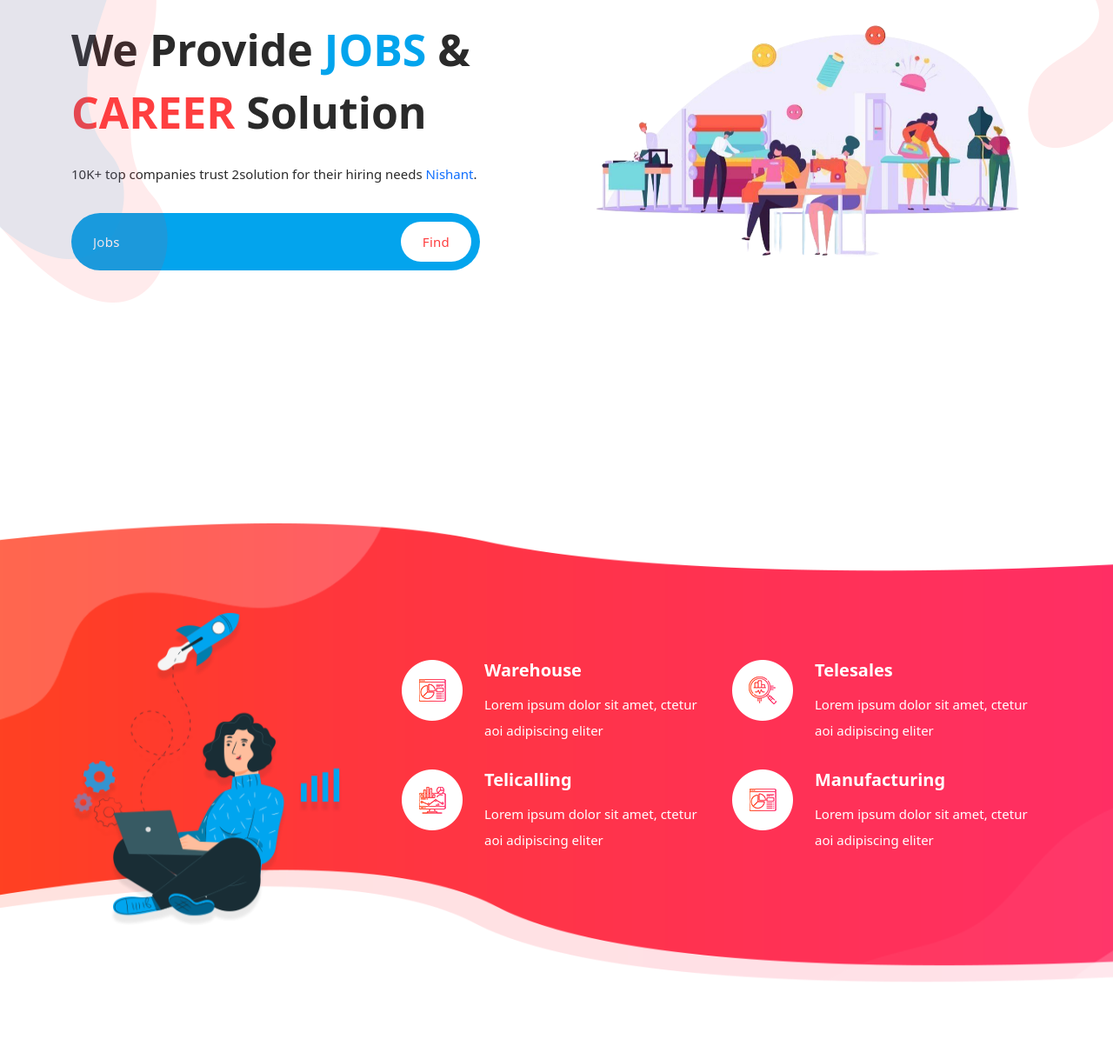
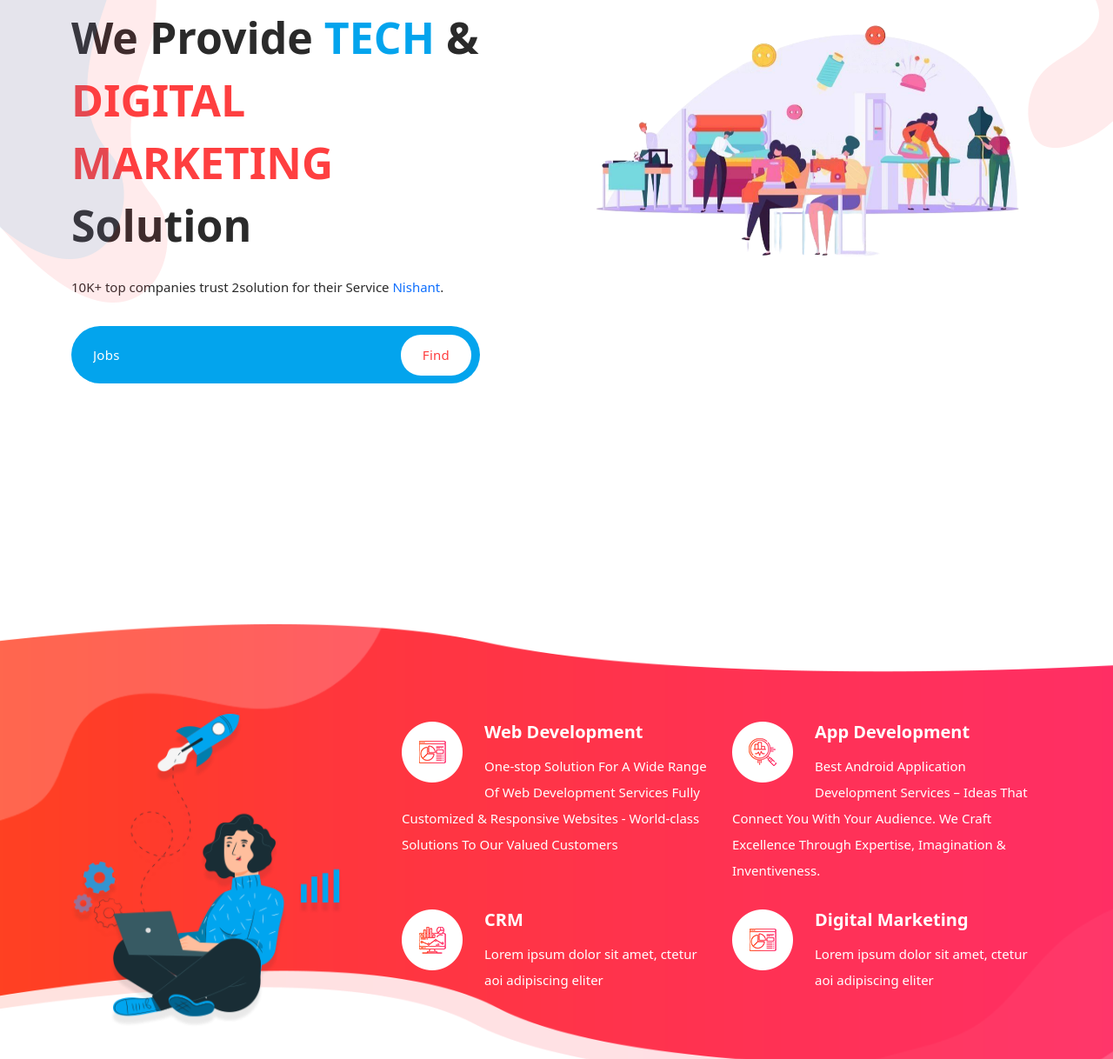
Before and after one commit to 2jobsolution/2solution.github.io, a website with bundled scripts: page index.html in a window 1280 px wide. Shown: the part 219-1437 px from the top of the page at 87% size. Built offline with nearby package versions, Linux system fonts and the light colour scheme.

Commit message:
it change

```diff
--- a/index.html
+++ b/index.html
@@ -84,8 +84,8 @@
           <div class="row">
             <div class="col-lg-6 align-self-center">
               <div class="left-content header-text wow fadeInLeft" data-wow-duration="1s" data-wow-delay="1s">
-             <h2>We Provide <em>JOBS</em> &amp; <span>CAREER</span> Solution</h2>
-                <p> 10K+ top companies trust 2solution for their hiring needs <a rel="nofollow" href="https://2solution.tech" target="_parent">Nishant</a>.</p>
+             <h2>We Provide <em>TECH</em> &amp; <span>DIGITAL MARKETING</span> Solution</h2>
+                <p> 10K+ top companies trust 2solution for their Service <a rel="nofollow" href="https://2solution.tech" target="_parent">Nishant</a>.</p>
                 <form id="search" action="#" method="GET">
                   <fieldset>
                     <input type="address" name="address" class="email" placeholder="Jobs" autocomplete="on" required>
@@ -124,8 +124,9 @@
                     <img src="assets/images/service-icon-01.png" alt="reporting">
                   </div>
                   <div class="right-text">
-                    <h4>Warehouse</h4>
-                    <p>Lorem ipsum dolor sit amet, ctetur aoi adipiscing eliter</p>
+                    <h4>Web Development</h4>
+                    <p>One-stop Solution For A Wide Range Of Web Development Services
+                      Fully Customized & Responsive Websites - World-class Solutions To Our Valued Customers</p>
                   </div>
                 </div>
               </div>
@@ -135,8 +136,8 @@
                     <img src="assets/images/service-icon-02.png" alt="">
                   </div>
                   <div class="right-text">
-                    <h4>Telesales</h4>
-                    <p>Lorem ipsum dolor sit amet, ctetur aoi adipiscing eliter</p>
+                    <h4>App Development</h4>
+                    <p>Best Android Application Development Services – Ideas That Connect You With Your Audience. We Craft Excellence Through Expertise, Imagination & Inventiveness.</p>
                   </div>
                 </div>
               </div>
@@ -146,7 +147,7 @@
                     <img src="assets/images/service-icon-03.png" alt="">
                   </div>
                   <div class="right-text">
-                    <h4>Telicalling</h4>
+                    <h4>CRM</h4>
                     <p>Lorem ipsum dolor sit amet, ctetur aoi adipiscing eliter</p>
                   </div>
                 </div>
@@ -157,7 +158,7 @@
                     <img src="assets/images/service-icon-04.png" alt="">
                   </div>
                   <div class="right-text">
-                    <h4>Manufacturing</h4>
+                    <h4>Digital Marketing</h4>
                     <p>Lorem ipsum dolor sit amet, ctetur aoi adipiscing eliter</p>
                   </div>
                 </div>
```
Lines whose indentation alone changed are shown as unchanged.
